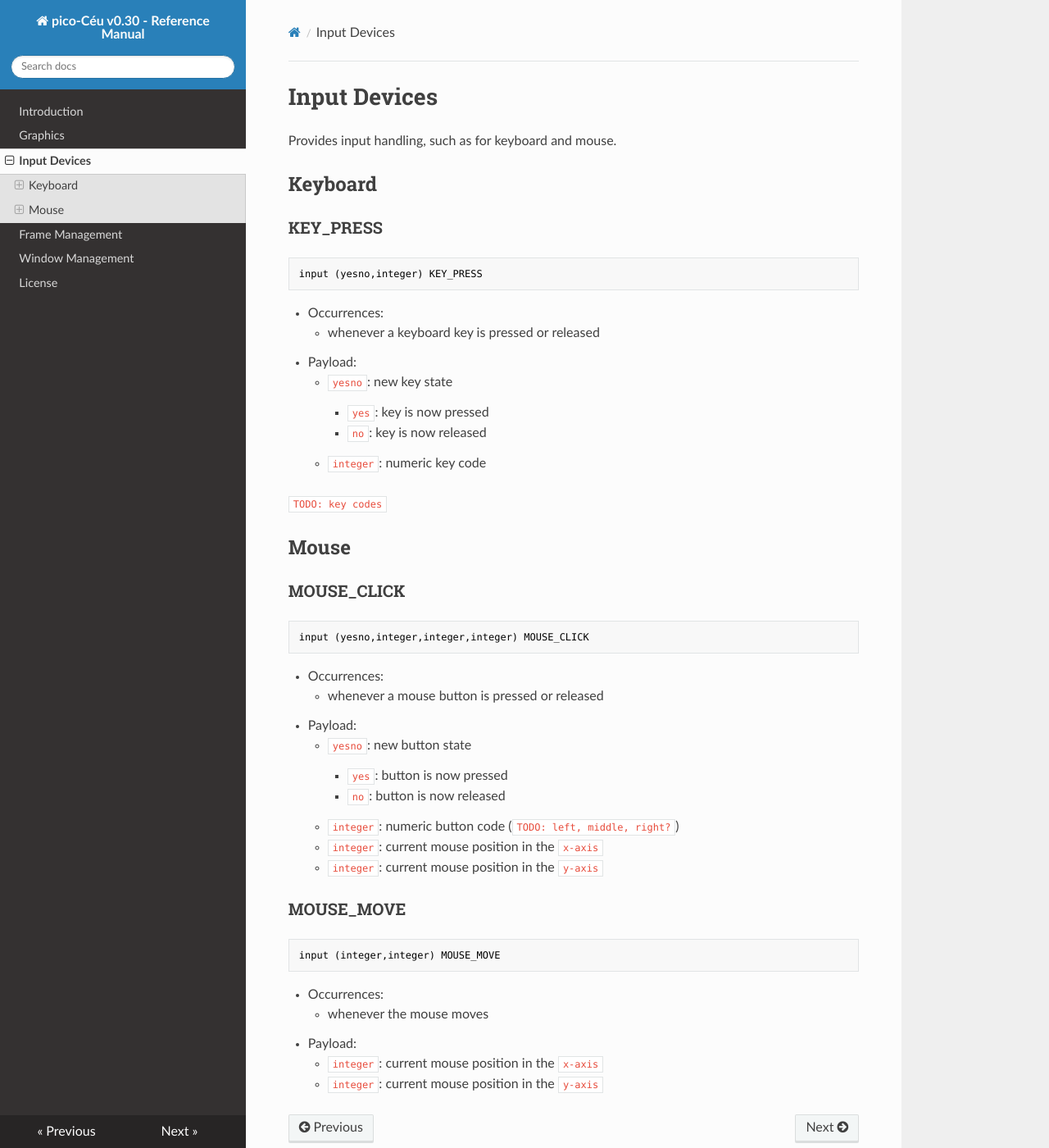
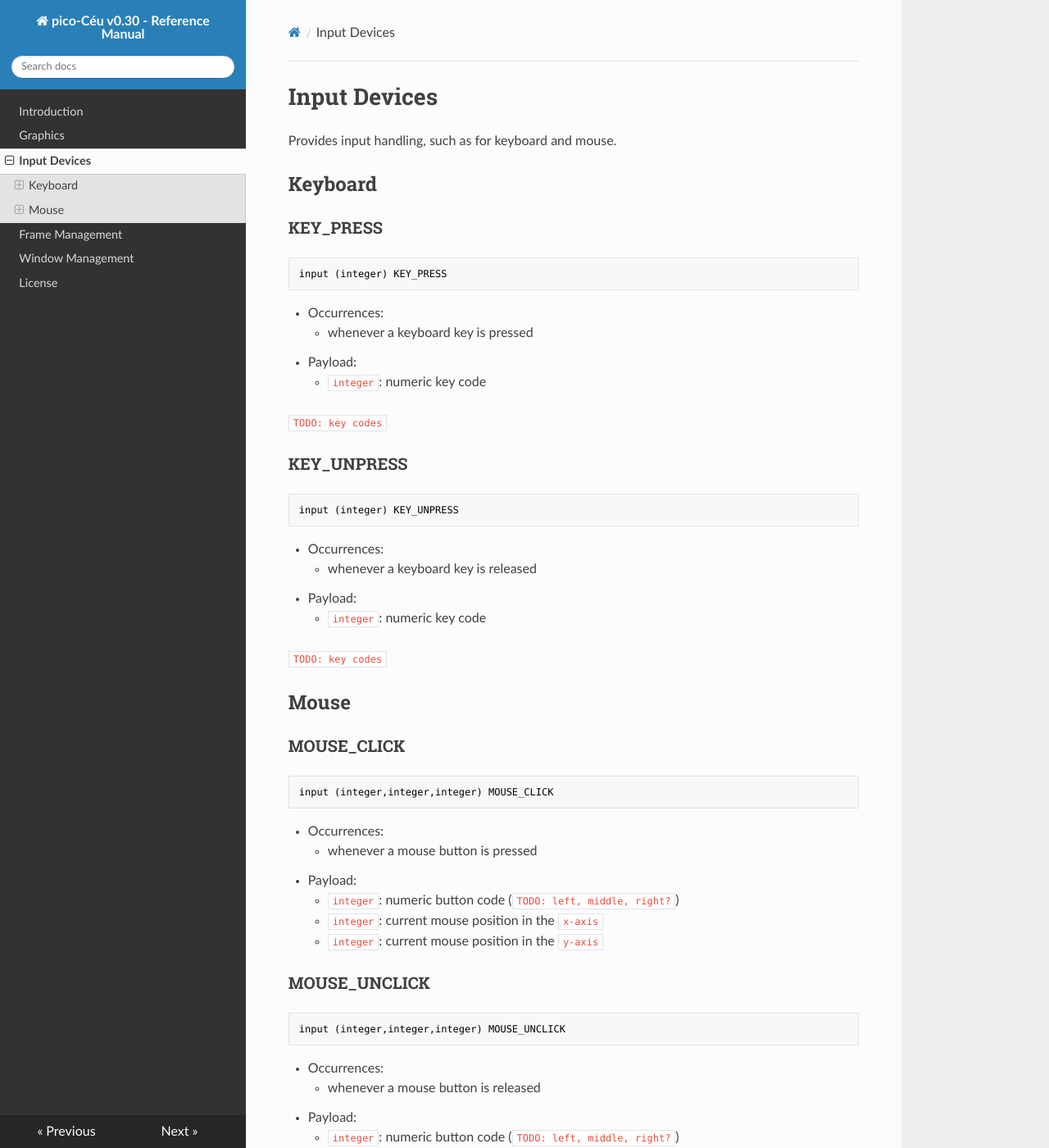
Before and after one commit to ceu-lang/pico-ceu, an MkDocs documentation site: the page built from docs/manual/v0.30/docs/input/index.md, in a window 1280 px wide and 1400 px high. Shown: the whole window at 82% size. Built offline with MkDocs 1.6.1, drawn with Linux system fonts in a browser that asks for light colours; nearby versions of some CDN libraries; old or Windows-style settings are respelled for this version of MkDocs.

Commit message:
(>) press/unpress, click/unclick

````diff
--- a/docs/manual/v0.30/docs/input/index.md
+++ b/docs/manual/v0.30/docs/input/index.md
@@ -7,15 +7,25 @@ Provides input handling, such as for keyboard and mouse.
 ### KEY_PRESS
 
 ```ceu
-input (yesno,integer) KEY_PRESS
+input (integer) KEY_PRESS
 ```
 
 - Occurrences:
-    - whenever a keyboard key is pressed or released
+    - whenever a keyboard key is pressed
 - Payload:
-    - `yesno`: new key state
-        - `yes`: key is now pressed
-        - `no`: key is now released
+    - `integer`: numeric key code
+
+`TODO: key codes`
+
+### KEY_UNPRESS
+
+```ceu
+input (integer) KEY_UNPRESS
+```
+
+- Occurrences:
+    - whenever a keyboard key is released
+- Payload:
     - `integer`: numeric key code
 
 `TODO: key codes`
@@ -25,15 +35,25 @@ input (yesno,integer) KEY_PRESS
 ### MOUSE_CLICK
 
 ```ceu
-input (yesno,integer,integer,integer) MOUSE_CLICK
+input (integer,integer,integer) MOUSE_CLICK
 ```
 
 - Occurrences:
-    - whenever a mouse button is pressed or released
+    - whenever a mouse button is pressed
 - Payload:
-    - `yesno`: new button state
-        - `yes`: button is now pressed
-        - `no`: button is now released
+    - `integer`:  numeric button code (`TODO: left, middle, right?`)
+    - `integer`:  current mouse position in the `x-axis`
+    - `integer`:  current mouse position in the `y-axis`
+
+### MOUSE_UNCLICK
+
+```ceu
+input (integer,integer,integer) MOUSE_UNCLICK
+```
+
+- Occurrences:
+    - whenever a mouse button is released
+- Payload:
     - `integer`:  numeric button code (`TODO: left, middle, right?`)
     - `integer`:  current mouse position in the `x-axis`
     - `integer`:  current mouse position in the `y-axis`
````
Also changed, not shown: 4 other files.
